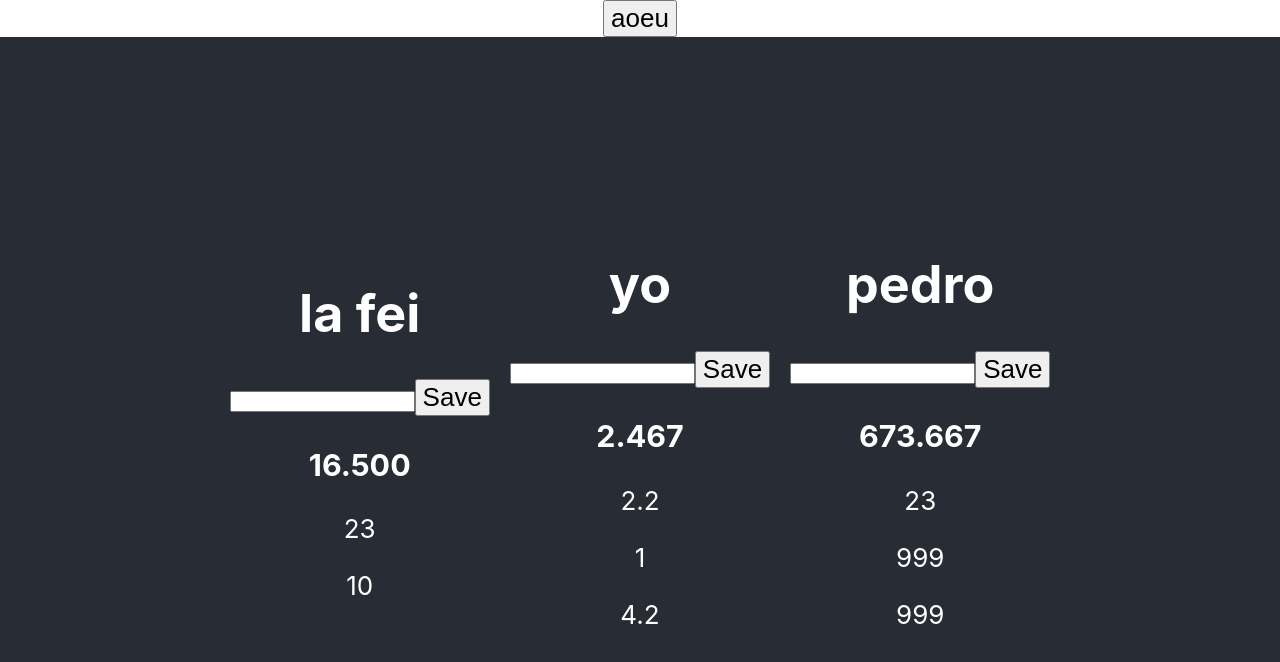
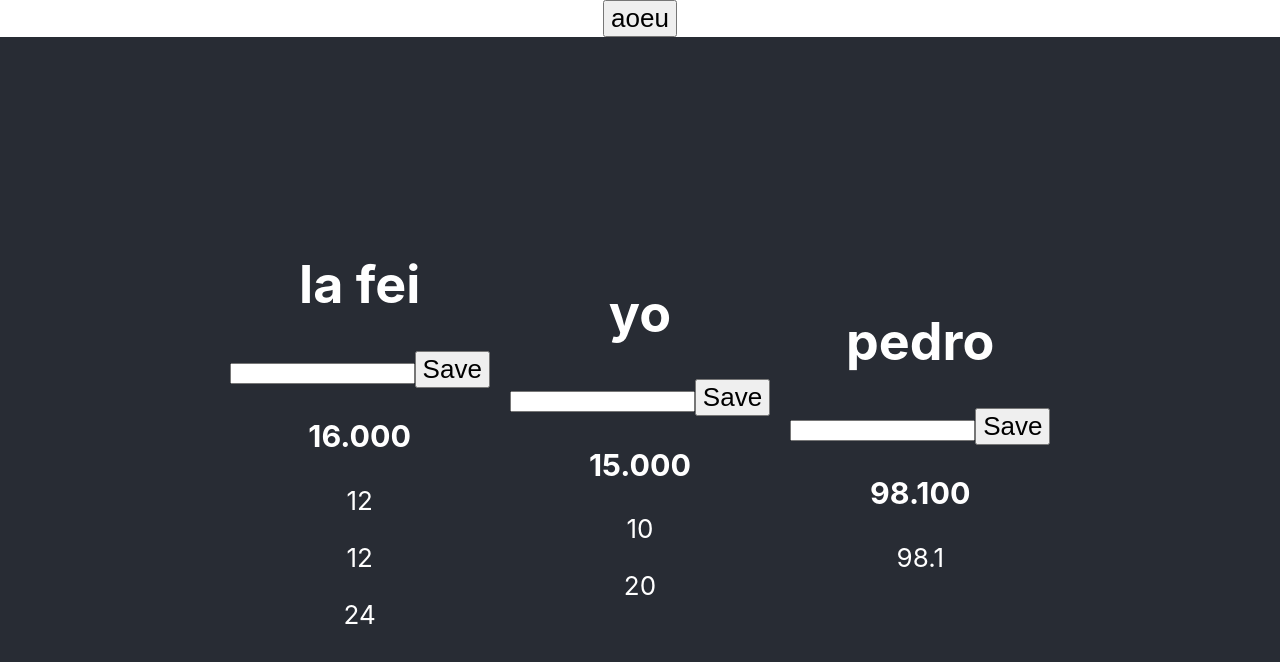
Before and after one commit to diegofernandoalayon/info-games, a React (Vite) app: page / in a window 1280 px wide. Shown: the top 662 px of the page. Built offline with nearby package versions, Linux system fonts and the light colour scheme; data requests are answered from the project's data file.

Commit message:
usando el componente FormScore para actualizar el score de cada usuario

```diff
--- a/db.json
+++ b/db.json
@@ -4,25 +4,23 @@
       "id": 1,
       "name": "la fei",
       "score": [
-        23,
-        10
+        12,
+        12,
+        24
       ]
     },
     {
       "id": 2,
       "name": "yo",
       "score": [
-        2.2,
-        1,
-        4.2
+        10,
+        20
       ]
     },
     {
       "name": "pedro",
       "score": [
-        23,
-        999,
-        999
+        98.1
       ],
       "id": 3
     }
--- a/src/App.jsx
+++ b/src/App.jsx
@@ -2,8 +2,10 @@ import { useEffect, useState } from 'react'
 import './App.css'
 import {getPersons, updateScore} from './services/persons'
 import Users from './components/Users'
+
 function App() {
   const [users, setUsers] = useState([])
+
   useEffect(()=>{
 
     getPersons()
@@ -11,16 +13,15 @@ function App() {
 
   },[])
 
-  const handleUpdateScore = (id) => {
-    //pedir la info de cada user y luego actualizar mandando esta info mas la nueva, para evitar que se sobre escriba,
-    const person = users.find(p => p.id === 3)
+  const handleUpdateScore = (id, score) => {
+    const person = users.find(p => p.id === id)
     const personUpdate = {
       ...person,
-      score : [...person.score,999]
+      score : [...person.score,score]
     }
-    updateScore(3,personUpdate)
+    updateScore(id,personUpdate)
 
-    setUsers(actual => actual.map(person => person.id === 3 ? personUpdate : person))
+    setUsers(actual => actual.map(person => person.id === id ? personUpdate : person))
 
   }
   // console.log(a)
@@ -31,7 +32,7 @@ function App() {
       </header>
       <div className="App-header">
         {
-          users.map(person => <Users key={person.id} person={person}/>)
+          users.map(person => <Users key={person.id} person={person} update={handleUpdateScore}/>)
         }
       </div>
     </div>
--- a/src/components/Users/index.jsx
+++ b/src/components/Users/index.jsx
@@ -1,6 +1,6 @@
 import FormScore from "../FormScore"
 
-const Users = ({person}) => {
+const Users = ({person, update}) => {
 
   const average = (list) => {
     const avg = list.reduce((acc, ele) => acc+=ele,0)
@@ -9,7 +9,7 @@ const Users = ({person}) => {
   return(
     <div>
       <h1>{person.name}</h1>
-      <FormScore />
+      <FormScore id={person.id} update={update}/>
       <h3>{average(person.score)}</h3>
       {
 
```
